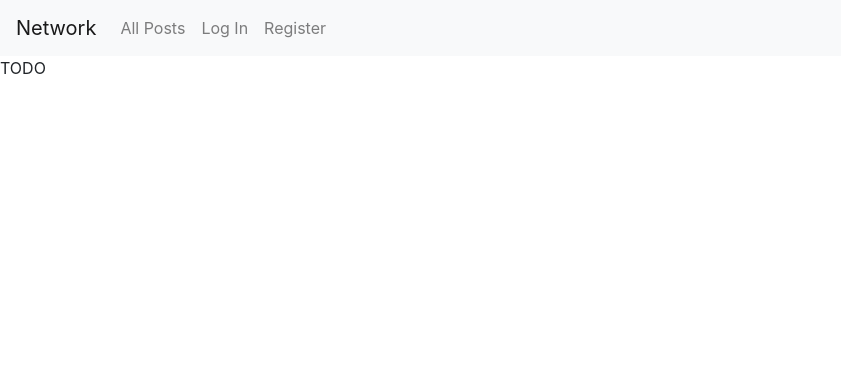
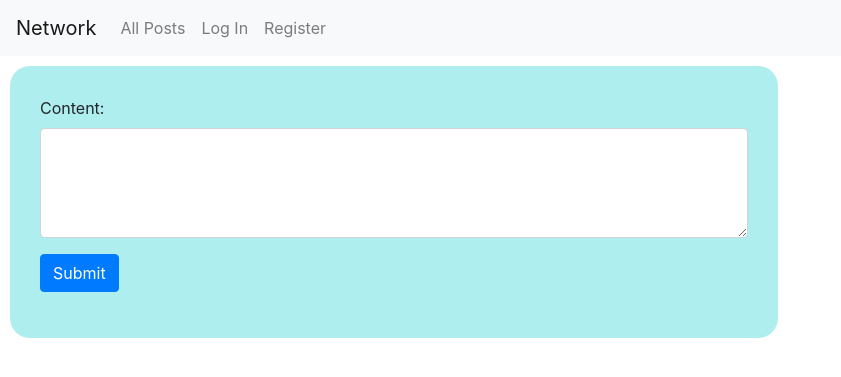
Before and after one commit to PlushaQ/cs50w-network, a Django app: page / in a window 1280 px wide. Shown: the top 377 px of the page, without its empty margins (0-841 px from the left). Run offline with Django 3.2, Linux system fonts and the light colour scheme; some libraries are stand-ins or nearby versions.

Commit message:
Added PostForm, starter template, and javascript code to count remaining words

```diff
--- /dev/null
+++ b/network/forms.py
@@ -0,0 +1,18 @@
+from django import forms
+
+from .models import Post
+
+class PostForm(forms.ModelForm):
+    class Meta:
+        model = Post
+        fields = ['content']
+        widgets = {
+            'content': forms.Textarea(attrs={'class': 'form-control', 'rows': 4})
+        }
+
+    def __init__(self, *args, **kwargs):
+        user = kwargs.pop('user', None)
+        super().__init__(*args, **kwargs)
+
+        if user:
+            self.instance.user.id = user.id
--- a/network/models.py
+++ b/network/models.py
@@ -1,6 +1,24 @@
 from django.contrib.auth.models import AbstractUser
 from django.db import models
+from django.utils import timezone
 
 
 class User(AbstractUser):
     pass
+
+class Post(models.Model):
+    owner = models.ForeignKey(User, on_delete=models.CASCADE)
+    content = models.TextField(max_length=300)
+    created = models.DateTimeField(editable=False)
+    last_modified = models.DateTimeField()
+
+    def save(self, *args, **kwargs):
+        if not self.id:
+            self.created = timezone.now()
+        self.last_modified = timezone.now()
+
+        super(Post, self).save(*args, **kwargs)
+
+
+class Like(models.Model):
+    ...
--- /dev/null
+++ b/network/static/network/index.js
@@ -0,0 +1,10 @@
+document.addEventListener('DOMContentLoaded', function() {
+  document.getElementById('id_content').addEventListener('input', () => countChars());
+});
+
+
+function countChars() {
+    let text = document.getElementById('id_content').value;
+    let charCount = 300 - text.length;
+    document.getElementById('char-counter').innerText = `Remaining characters: ${charCount}`
+}
--- a/network/static/network/styles.css
+++ b/network/static/network/styles.css
@@ -0,0 +1,8 @@
+.post-container {
+    width: 60vw;
+    margin: 10px;
+    padding: 30px;
+    border: 1px;
+    border-radius: 20px;
+    background-color: paleturquoise;
+}
--- a/network/templates/network/index.html
+++ b/network/templates/network/index.html
@@ -1,5 +1,24 @@
 {% extends "network/layout.html" %}
+{% load static %}
 
 {% block body %}
-    TODO
+<div class="post-container">
+    <form method="POST">
+        <div class="form-group">
+            {{ form.content.label_tag }}
+            {{ form.content }}
+        </div>
+        <div class="form-group">
+            <button id="new-post-button" type="submit" class="btn btn-primary">Submit</button>
+            <p id="char-counter"></p>
+        </div>
+    </form>
+</div>
 {% endblock %}
+
+<!-- Scripts -->
+{% block scripts %}
+<script src="https://unpkg.com/react@17/umd/react.production.min.js"></script>
+<script src="https://unpkg.com/react-dom@17/umd/react-dom.production.min.js"></script>
+<script src="{% static 'network/index.js' %}"></script>
+{% endblock %}
--- a/network/templates/network/layout.html
+++ b/network/templates/network/layout.html
@@ -45,5 +45,7 @@
             {% block body %}
             {% endblock %}
         </div>
+        {% block scripts %}
+        {% endblock %}
     </body>
 </html>
--- a/network/views.py
+++ b/network/views.py
@@ -1,14 +1,32 @@
 from django.contrib.auth import authenticate, login, logout
 from django.db import IntegrityError
 from django.http import HttpResponse, HttpResponseRedirect
-from django.shortcuts import render
+from django.shortcuts import render, redirect
 from django.urls import reverse
 
-from .models import User
+from .models import User, Post
+from .forms import PostForm
+
+def create_new_post_form(request):
+    if request.method == "POST":
+        form = PostForm(request.POST, user=request.user)
+        if form.is_valid():
+            form.save()
+            return redirect('index')
+    else:
+        form = PostForm()
+
+    return form
+
 
 
 def index(request):
-    return render(request, "network/index.html")
+    form = create_new_post_form(request)
+    context = {
+        'form': form
+    }
+    print('a')
+    return render(request, "network/index.html", context)
 
 
 def login_view(request):
```
Also changed, not shown: db.sqlite3 (added), network/migrations/0001_initial.py (added), network/migrations/0002_like_post.py (added), network/migrations/__init__.py (added).
